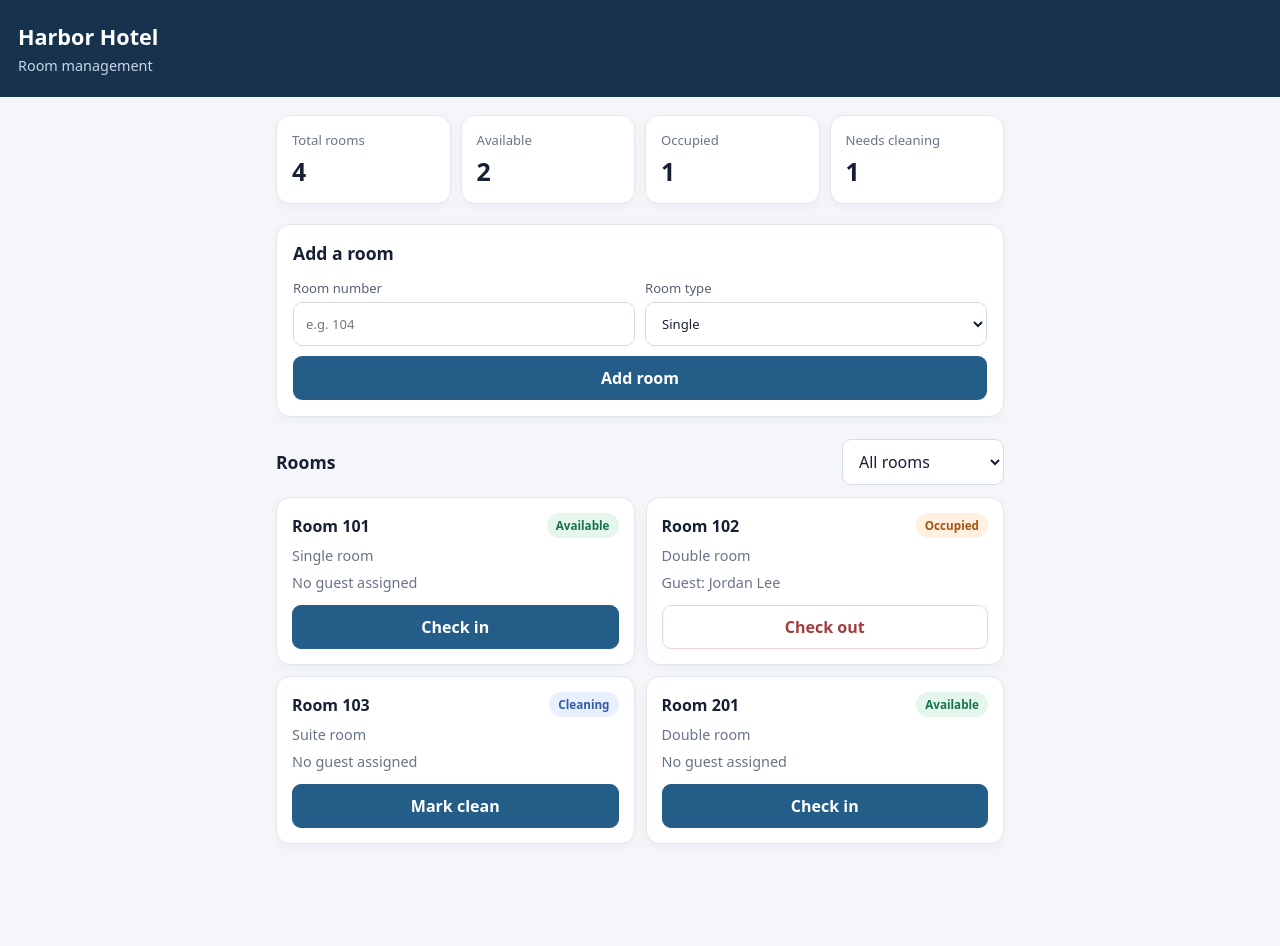
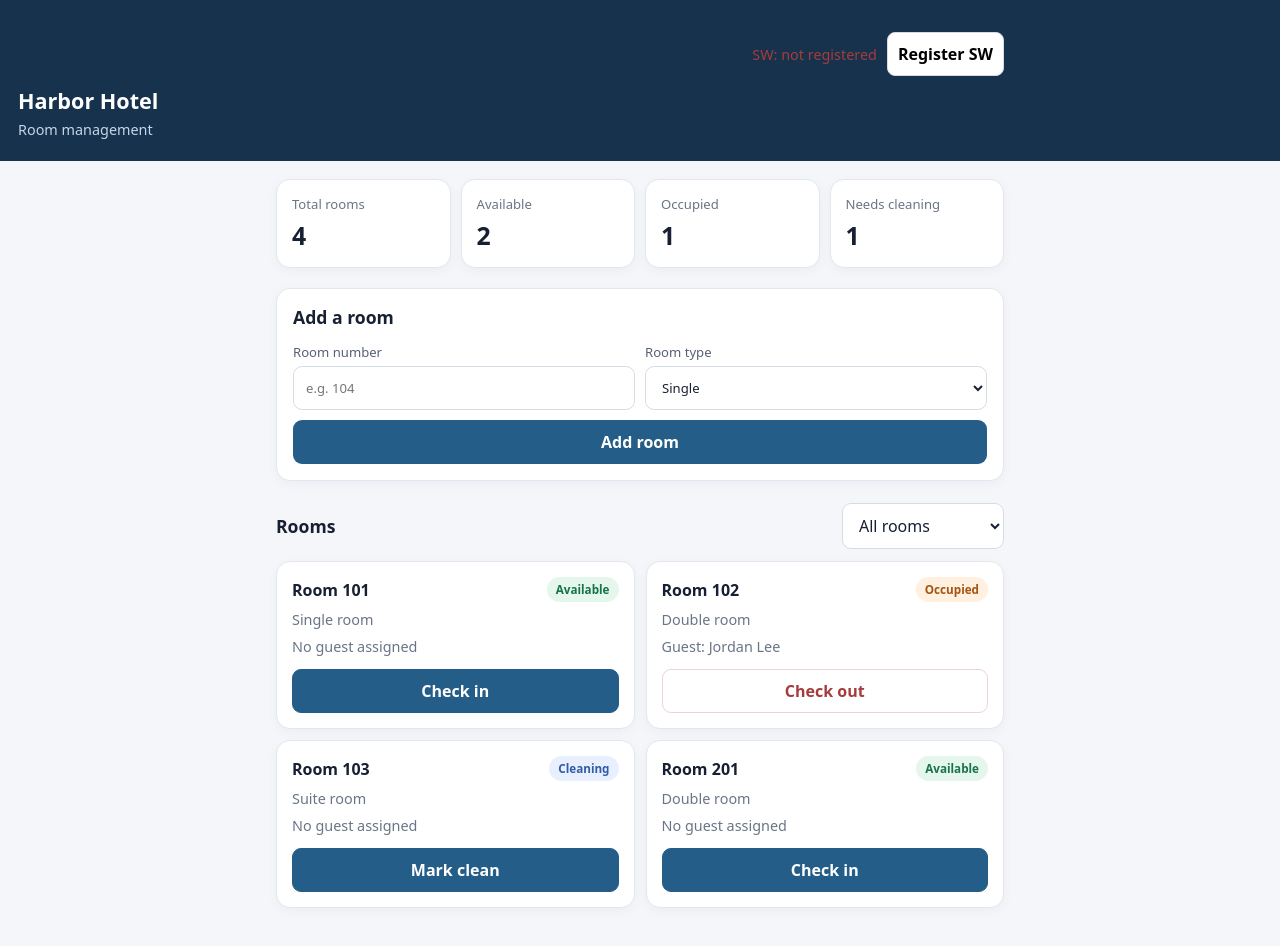
Before and after one commit to GoalAid/toApp, a plain HTML site: page index.html in a window 1280 px wide. Before the commit the page ends 884 px from the top, so only its background shows below. Drawn offline with Linux system fonts and the light colour scheme.

Commit message:
Add PWA controls and service worker registration

```diff
--- a/index.html
+++ b/index.html
@@ -147,6 +147,7 @@
 </head>
 <body>
   <header>
+    <div id="pwaControls" style="padding:10px 16px; display:flex; gap:10px; align-items:center; justify-content:flex-end; max-width:760px; margin:0 auto;"> <button id="installBtn" style="display:none;padding:8px 12px;border-radius:8px;border:0;background:#245d88;color:#fff;cursor:pointer;">Install</button> <span id="swStatus" style="font-size:.9rem;color:#566174">SW: unknown</span> <button id="swRegisterBtn" style="padding:6px 10px;border-radius:8px;border:1px solid #d6dce5;background:#fff;cursor:pointer;">Register SW</button> </div>
     <h1>Harbor Hotel</h1>
     <p>Room management</p>
   </header>
@@ -336,4 +337,22 @@
       navigator.serviceWorker.register('./sw.js').catch(console.error);
     });
   }
+
+/* Service worker registration (attempt on load) */ if ('serviceWorker' in navigator) { window.addEventListener('load', () => { navigator.serviceWorker.register('./sw.js').then(() => { console.log('Service worker registered'); }).catch(err => { console.error('Service worker registration failed:', err); }); }); }
+
+/* PWA UI: beforeinstallprompt + manual register + status */ (() => { const installBtn = document.getElementById('installBtn'); const swStatus = document.getElementById('swStatus'); const swRegisterBtn = document.getElementById('swRegisterBtn');
+
+let deferredPrompt = null; window.addEventListener('beforeinstallprompt', (e) => { e.preventDefault(); deferredPrompt = e; installBtn.style.display = 'inline-block'; installBtn.textContent = 'Install'; console.log('beforeinstallprompt captured'); });
+
+installBtn.addEventListener('click', async () => { if (!deferredPrompt) return; deferredPrompt.prompt(); const choice = await deferredPrompt.userChoice; console.log('PWA install choice:', choice); if (choice.outcome === 'accepted') installBtn.style.display = 'none'; deferredPrompt = null; });
+
+function setSwStatus(text, ok = true) { swStatus.textContent = 'SW: ' + text; swStatus.style.color = ok ? '#16734a' : '#a53c3c'; }
+
+async function updateSwInfo() { if (!('serviceWorker' in navigator)) { setSwStatus('not supported', false); swRegisterBtn.disabled = true; return; } try { const regs = await navigator.serviceWorker.getRegistrations(); if (regs.length > 0 && navigator.serviceWorker.controller) { setSwStatus('active'); } else if (regs.length > 0) { setSwStatus('registered'); } else { setSwStatus('not registered', false); } } catch (err) { setSwStatus('error', false); console.error(err); } }
+
+swRegisterBtn.addEventListener('click', async () => { if (!('serviceWorker' in navigator)) { setSwStatus('not supported', false); return; } try { setSwStatus('registering...'); const reg = await navigator.serviceWorker.register('./sw.js'); console.log('Service worker registered:', reg); setSwStatus('registered'); } catch (err) { console.error('SW register failed', err); setSwStatus('register failed', false); } });
+
+if ('serviceWorker' in navigator) { navigator.serviceWorker.addEventListener('controllerchange', () => { setTimeout(updateSwInfo, 200); }); }
+
+updateSwInfo(); })();
 </script>
```
